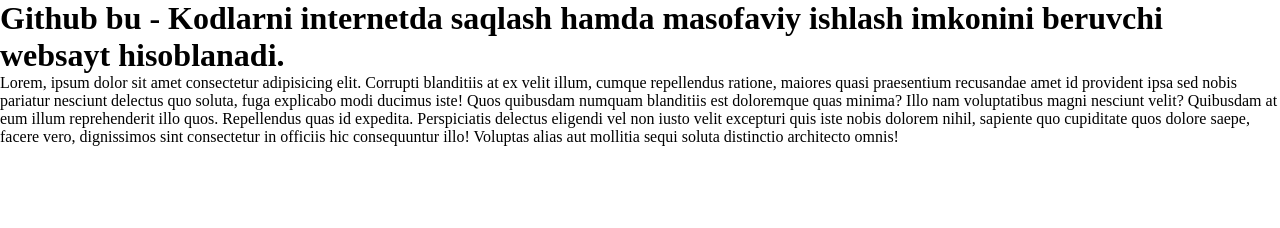
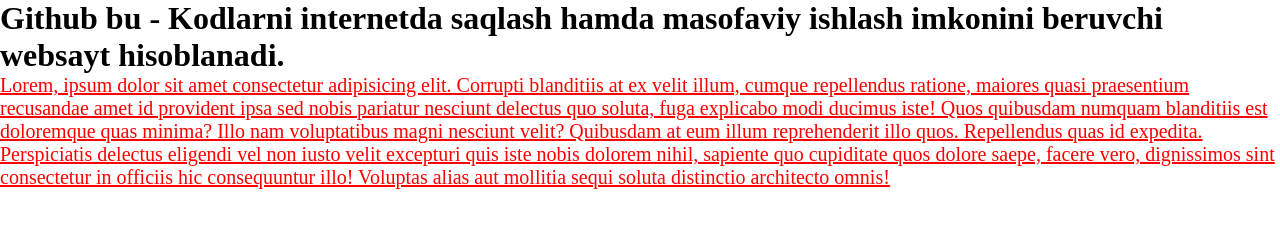
Before and after one commit to DevHikmat/Lesson22, a plain HTML site: page index.html in a window 1280 px wide. Drawn offline with Linux system fonts and the light colour scheme.

Commit message:
p stili qo'shildi

```diff
--- a/styles/main.css
+++ b/styles/main.css
@@ -3,3 +3,9 @@
   margin: 0;
   padding: 0;
 }
+
+p {
+  text-decoration: underline;
+  color: red;
+  font-size: 20px;
+}
```
